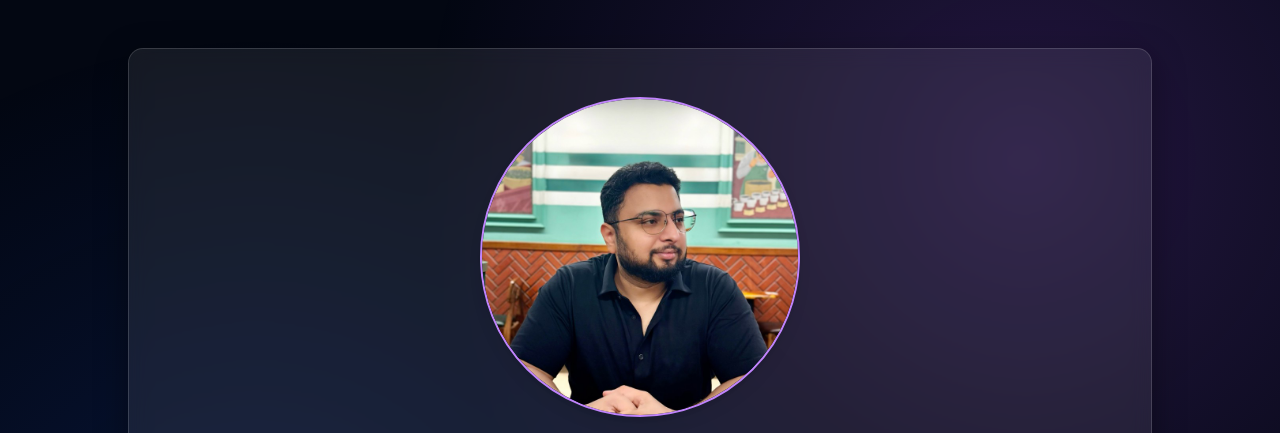
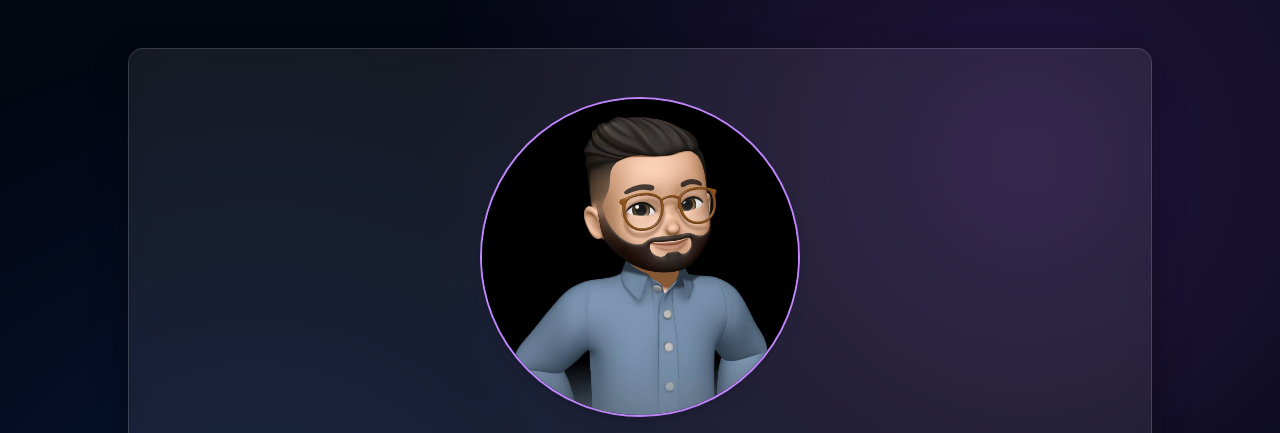
Before and after one commit to ankitsharma6466/ankitsharma6466.github.io, a plain HTML site: page index.html in a window 1280 px wide. Shown: the top 433 px of the page. Drawn offline with nearby package versions, Linux system fonts and the light colour scheme.

Commit message:
update proile picture

```diff
--- a/index.html
+++ b/index.html
@@ -138,8 +138,8 @@
 
   <div class="relative z-10 p-4 md:p-8 lg:p-12 flex-grow">
     <section id="hero" class="glass-card mb-12 p-8 md:p-12 text-center max-w-5xl mx-auto fade-in">
-      <img src="profile.jpg" alt="Profile Picture"
-        class="rounded-full mx-auto mb-6 shadow-lg border-2 border-purple-400 h-40 md:h-80">
+      <img src="img/profile.jpg" alt="Profile Picture" style="object-fit: cover;"
+        class="rounded-full mx-auto mb-6 shadow-lg border-2 border-purple-400 h-40 w-40 md:h-80 md:w-80">
       <h1
         class="text-4xl md:text-6xl font-extrabold mb-4 leading-tight bg-gradient-to-r from-blue-400 via-purple-300 bg-clip-text text-transparent">
         Ankit Sharma</h1>
@@ -280,7 +280,8 @@
           Zerodotzero
         </h3>
         <div class="text-gray-400 mb-4">
-          An app with just bare necessities of expense and budget tracking without any limits. Built with Flutter and Firebase.
+          An app with just bare necessities of expense and budget tracking without any limits. Built with Flutter and
+          Firebase.
         </div>
         <a href="https://zerodotzero.app/" target="_blank"
           class="text-gray-300 hover:text-blue-400 transition-colors duration-300 text-md md:text-l mr-8">
```
Also changed, not shown: img/profile.jpg (added), profile.jpg (deleted).
